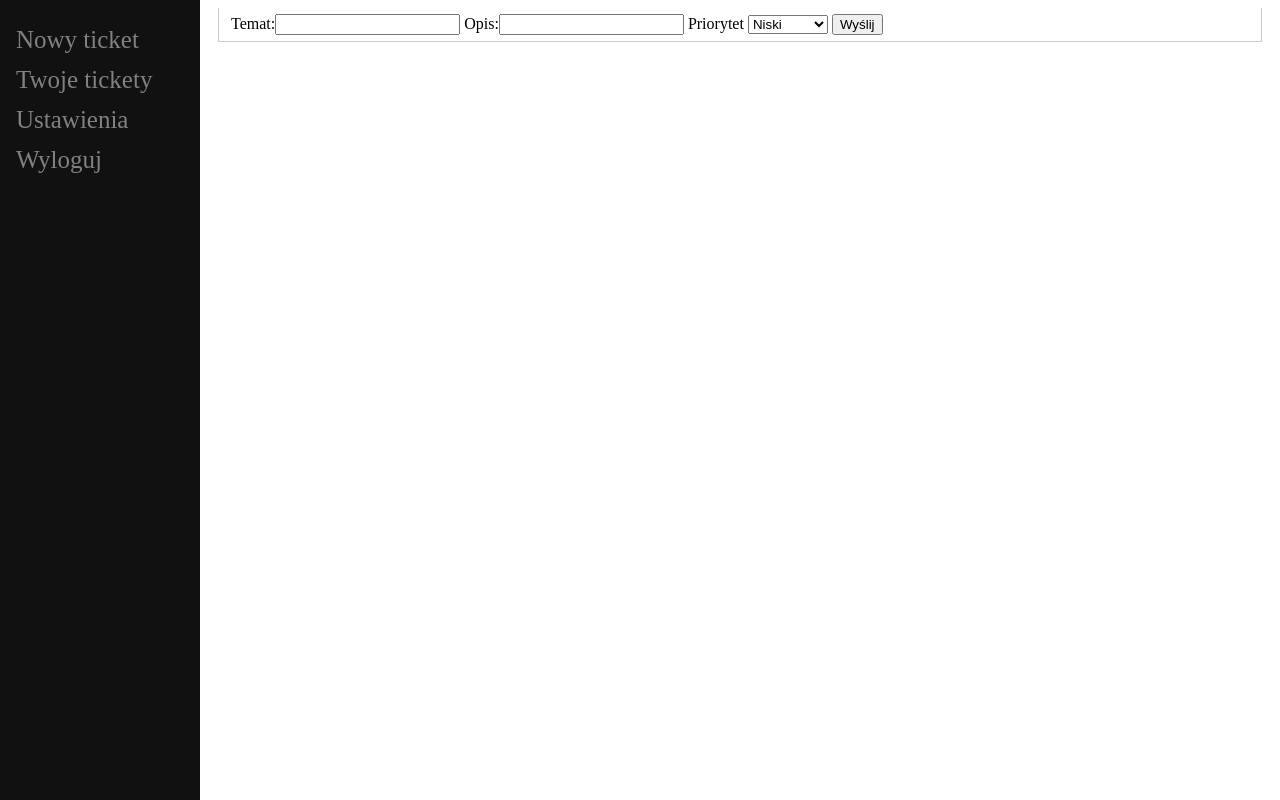
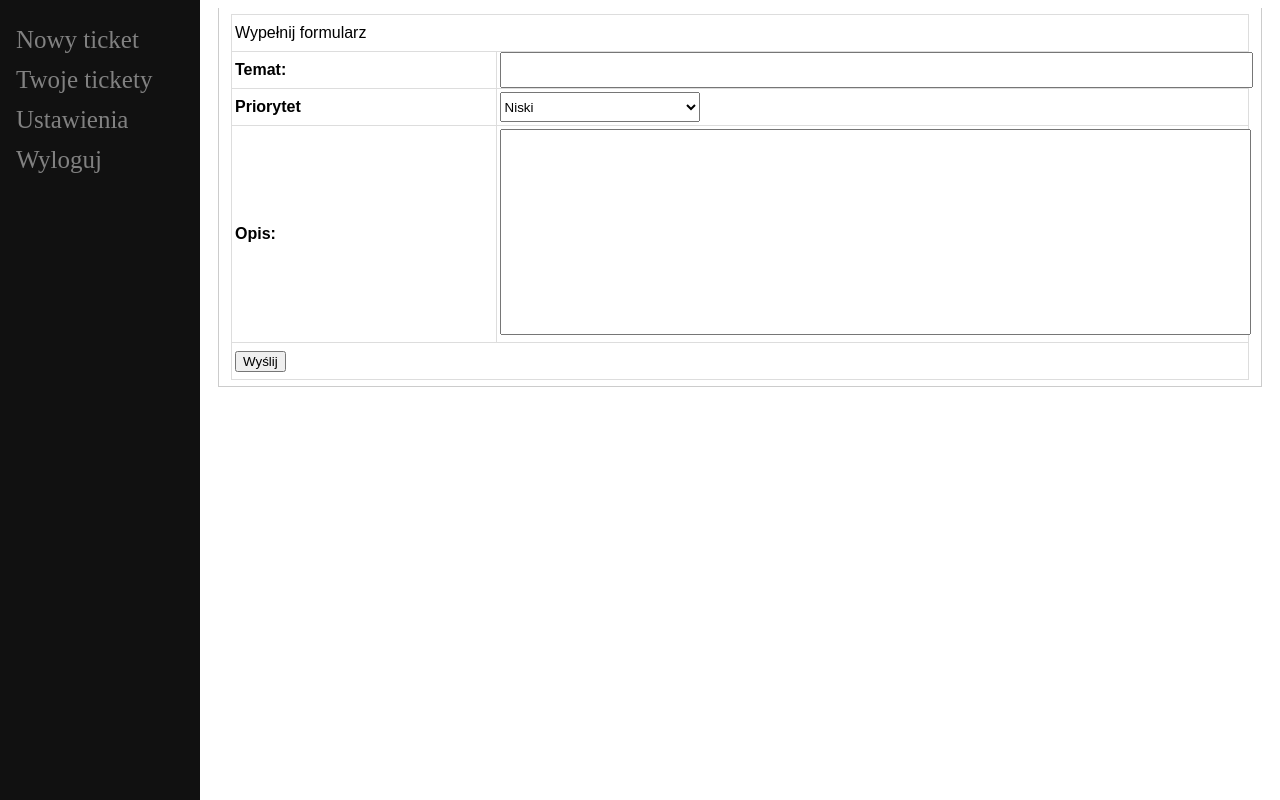
Before and after one commit to BaroshVBi/helpdesk, a website: page helpdesk/home.html in a window 1280 px wide. Drawn offline with nearby package versions, Linux system fonts and the light colour scheme; no server answers.

Commit message:
send ticket css

```diff
--- a/helpdesk/home.html
+++ b/helpdesk/home.html
@@ -15,15 +15,32 @@
     </div>
     <div class="main" id="test1">
         <div id="add_ticket" class="tabcontent">
-            <label for="topic">Temat:</label><input type="text" id="topic" />
-            <label for="desc">Opis:</label><input type="text" id="desc" />
-            <label for="priority">Priorytet</label>
-            <select id="priority">
-                <option value="1">Niski</option>
-                <option value="2">Normalny</option>
-                <option value="3">Wysoki</option>
-            </select>
-            <button onClick="send();">Wyślij</button>
+            <table>
+                <tr>
+                    <td colspan="2"><label>Wypełnij formularz</label></td>
+                </tr>
+                <tr>
+                    <th><label for="topic">Temat:</label></th>
+                    <th><input type="text" id="topic" /></th>
+                </tr>
+                <tr>
+                    <th><label for="priority">Priorytet</label></th>
+                    <th>
+                        <select id="priority">
+                            <option value="1">Niski</option>
+                            <option value="2">Normalny</option>
+                            <option value="3">Wysoki</option>
+                        </select>
+                    </th>
+                </tr>
+                <tr>
+                    <th><label for="desc">Opis:</label></th>
+                    <th><textarea type="text" id="desc" wrap="hard"></textarea></th>
+                </tr>
+                <tr>
+                    <th colspan="2"><button onClick="send();">Wyślij</button></th>
+                </tr>
+            </table>
         </div>
         <div id="list_ticket" class="tabcontent">
             <ul id="ticket_list">
--- a/helpdesk/public/Style.css
+++ b/helpdesk/public/Style.css
@@ -1,4 +1,18 @@
 body {
+
+}
+
+td, th {
+    border: 1px solid #dddddd;
+    text-align: left;
+    padding: 3px;
+    height: 30px;
+}
+
+table {
+    font-family: arial, sans-serif;
+    border-collapse: collapse;
+    width: 100%;
 }
 
 .sidenav {
@@ -55,3 +69,19 @@ body {
     background-color: lightslategrey;
     padding: 5px;
 }
+
+#add_ticket textarea {
+    resize: none;
+    width: 100%;
+    height: 200px;
+}
+
+#add_ticket input {
+    width: 100%;
+    height: 100%;
+}
+
+#priority {
+    width: 200px;
+    height: 100%;
+}
--- a/helpdesk/server.js
+++ b/helpdesk/server.js
@@ -61,6 +61,7 @@ app.post('/auth', (req, res) => {
 			if (result.length > 0) {
 				req.session.loggedin = true;
 				req.session.username = email;
+				req.session.name = result[0].name;
 				req.session.user_id = result[0].id;
 				req.session.lvl = result[0].lvl;
 				req.session.pg = 0;
```
